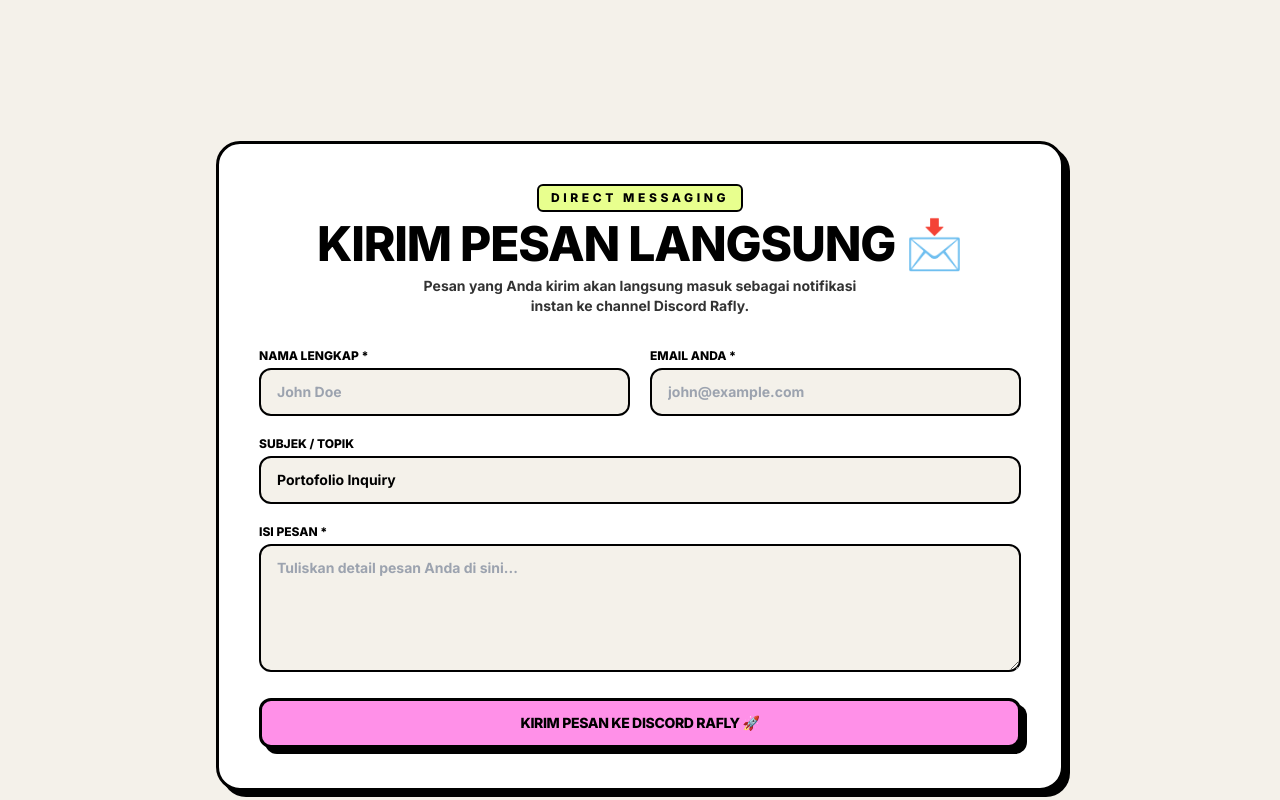
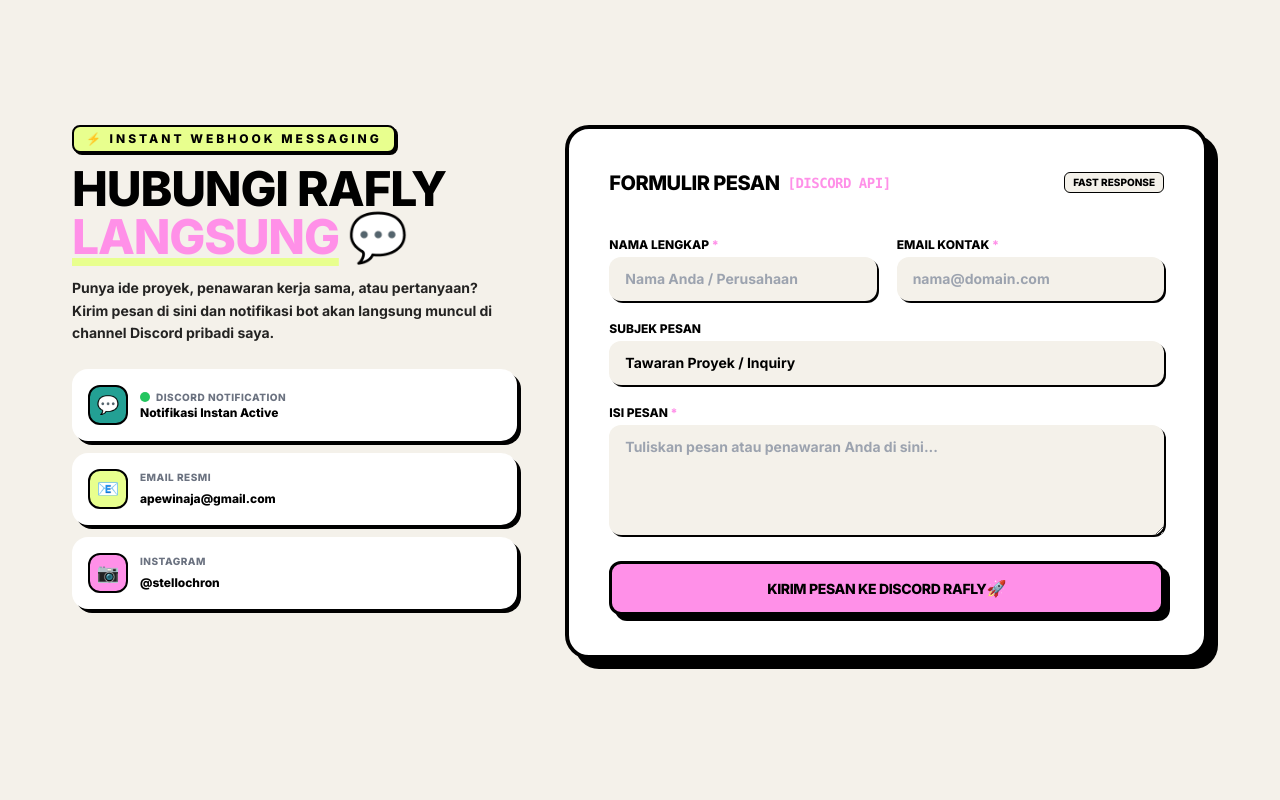
Before and after one commit to Apewww/portofolio-tailwind, a React (Create React App) app: page / in a window 1280 px wide. Shown: the part 7080-7880 px from the top of the page. Built offline with nearby package versions, Linux system fonts and the light colour scheme; no server answers.

Commit message:
refactor: remove status metric bar and overhaul direct message section UI

```diff
--- a/src/App.jsx
+++ b/src/App.jsx
@@ -8,7 +8,6 @@
 import Education from './pages/Education';
 import Certificates from './pages/Certificates';
 import ContactSection from './components/ContactSection';
-import SystemStatusWidget from './components/SystemStatusWidget';
 import Footer from './components/Footer';
 import { FontAwesomeIcon } from '@fortawesome/react-fontawesome';
 import { faCaretUp } from '@fortawesome/free-solid-svg-icons';
@@ -84,9 +83,6 @@
         <ContactSection />
       </main>
 
-      {/* Live System Health Status Bar */}
-      <SystemStatusWidget />
-
       <footer>
         <Footer />
       </footer>
--- a/src/components/ContactSection.jsx
+++ b/src/components/ContactSection.jsx
@@ -7,7 +7,7 @@
   const [formData, setFormData] = useState({
     name: '',
     email: '',
-    subject: 'Portofolio Inquiry',
+    subject: 'Tawaran Proyek / Inquiry',
     message: ''
   });
   const [status, setStatus] = useState({ loading: false, success: null, message: '' });
@@ -19,11 +19,11 @@
   const handleSubmit = async (e) => {
     e.preventDefault();
     if (!formData.name || !formData.email || !formData.message) {
-      setStatus({ loading: false, success: false, message: 'Mohon isi nama, email, dan pesan Anda!' });
+      setStatus({ loading: false, success: false, message: 'Mohon lengkapi Nama, Email, dan Isi Pesan Anda!' });
       return;
     }
 
-    setStatus({ loading: true, success: null, message: 'Mengirim pesan ke Discord...' });
+    setStatus({ loading: true, success: null, message: 'Mengirim pesan ke Discord Rafly...' });
 
     try {
       const response = await fetch(`${BACKEND_URL}/contact`, {
@@ -35,51 +35,116 @@
       const data = await response.json();
 
       if (!response.ok || data.error) {
-        throw new Error(data.error || 'Gagal mengirim pesan');
+        throw new Error(data.error || 'Gagal mengirim pesan ke server');
       }
 
       setStatus({
         loading: false,
         success: true,
-        message: '🚀 Pesan Anda telah terkirim langsung ke Discord Rafly!'
+        message: '🎉 Terima kasih! Pesan Anda telah berhasil terkirim instan ke Discord Rafly!'
       });
-      setFormData({ name: '', email: '', subject: 'Portofolio Inquiry', message: '' });
+      setFormData({ name: '', email: '', subject: 'Tawaran Proyek / Inquiry', message: '' });
     } catch (err) {
       setStatus({
         loading: false,
         success: false,
-        message: err.message || 'Gagal terhubung ke server. Pastikan backend aktif.'
+        message: err.message || 'Gagal terhubung ke server backend. Pastikan server aktif.'
       });
     }
   };
 
   return (
-    <div id="contact" className="mt-40 mb-20 max-w-4xl mx-auto px-4 sm:px-6">
+    <div id="contact" className="mt-36 mb-24 max-w-[1300px] mx-auto px-4 sm:px-6">
+      <div className="grid grid-cols-1 lg:grid-cols-12 gap-8 md:gap-12 items-start">
+
+        {/* Left Column: Context & Contact Info */}
         <motion.div
-        className="nb-card bg-white p-6 sm:p-10 relative overflow-hidden"
-        initial={{ opacity: 0, y: 30 }}
-        whileInView={{ opacity: 1, y: 0 }}
+          className="lg:col-span-5 flex flex-col gap-6"
+          initial={{ opacity: 0, x: -30 }}
+          whileInView={{ opacity: 1, x: 0 }}
           transition={{ duration: 0.6 }}
         >
-        <div className="flex flex-col items-center text-center gap-2 mb-8">
-          <span className="text-xs font-black uppercase tracking-[0.3em] bg-nb-yellow border-2 border-black px-3 py-1 rounded-md">
-            Direct Messaging
+          <div>
+            <span className="inline-block text-xs font-black uppercase tracking-[0.25em] bg-nb-yellow text-black border-2 border-black px-3 py-1 rounded-lg mb-3 shadow-[2px_2px_0px_0px_rgba(0,0,0,1)]">
+              ⚡ Instant Webhook Messaging
             </span>
-          <h2 className="text-3xl sm:text-4xl md:text-5xl font-black uppercase tracking-tight">
-            Kirim Pesan Langsung 📩
+            <h2 className="text-4xl sm:text-5xl font-black uppercase tracking-tight leading-none text-black mb-4">
+              Hubungi Rafly <br />
+              <span className="text-nb-pink underline decoration-nb-yellow decoration-8 underline-offset-4">Langsung</span> 💬
             </h2>
-          <p className="text-sm font-bold opacity-80 max-w-md">
-            Pesan yang Anda kirim akan langsung masuk sebagai notifikasi instan ke channel Discord Rafly.
+            <p className="text-sm font-bold opacity-85 leading-relaxed">
+              Punya ide proyek, penawaran kerja sama, atau pertanyaan? Kirim pesan di sini dan notifikasi bot akan langsung muncul di channel Discord pribadi saya.
             </p>
+          </div>
+
+          {/* Quick Info Badges */}
+          <div className="space-y-3">
+            <div className="p-4 bg-white border-3 border-black rounded-2xl shadow-[4px_4px_0px_0px_rgba(0,0,0,1)] flex items-center gap-3">
+              <div className="w-10 h-10 rounded-xl bg-nb-cyan border-2 border-black flex items-center justify-center text-lg flex-shrink-0">
+                💬
+              </div>
+              <div className="min-w-0">
+                <div className="flex items-center gap-1.5">
+                  <span className="relative flex h-2.5 w-2.5">
+                    <span className="animate-ping absolute inline-flex h-full w-full rounded-full bg-green-400 opacity-75"></span>
+                    <span className="relative inline-flex rounded-full h-2.5 w-2.5 bg-green-500"></span>
+                  </span>
+                  <p className="text-[10px] font-black uppercase tracking-wider text-gray-500">Discord Notification</p>
+                </div>
+                <p className="text-xs font-black truncate text-black">Notifikasi Instan Active</p>
+              </div>
+            </div>
+
+            <div className="p-4 bg-white border-3 border-black rounded-2xl shadow-[4px_4px_0px_0px_rgba(0,0,0,1)] flex items-center gap-3">
+              <div className="w-10 h-10 rounded-xl bg-nb-yellow border-2 border-black flex items-center justify-center text-lg flex-shrink-0">
+                📧
+              </div>
+              <div className="min-w-0">
+                <p className="text-[10px] font-black uppercase tracking-wider text-gray-500">Email Resmi</p>
+                <a href="mailto:apewinaja@gmail.com" className="text-xs font-black truncate text-black hover:text-nb-pink transition-colors">
+                  apewinaja@gmail.com
+                </a>
+              </div>
+            </div>
+
+            <div className="p-4 bg-white border-3 border-black rounded-2xl shadow-[4px_4px_0px_0px_rgba(0,0,0,1)] flex items-center gap-3">
+              <div className="w-10 h-10 rounded-xl bg-nb-pink border-2 border-black flex items-center justify-center text-lg flex-shrink-0">
+                📷
+              </div>
+              <div className="min-w-0">
+                <p className="text-[10px] font-black uppercase tracking-wider text-gray-500">Instagram</p>
+                <a href="https://www.instagram.com/stellochron/" target="_blank" rel="noopener noreferrer" className="text-xs font-black truncate text-black hover:text-nb-cyan transition-colors">
+                  @stellochron
+                </a>
+              </div>
+            </div>
+          </div>
+        </motion.div>
+
+        {/* Right Column: High-Contrast Neubrutalism Form */}
+        <motion.div
+          className="lg:col-span-7"
+          initial={{ opacity: 0, x: 30 }}
+          whileInView={{ opacity: 1, x: 0 }}
+          transition={{ duration: 0.6 }}
+        >
+          <div className="bg-white border-4 border-black shadow-[10px_10px_0px_0px_rgba(0,0,0,1)] rounded-3xl p-6 sm:p-8 md:p-10 relative">
+            <div className="flex items-center justify-between border-b-3 border-black pb-4 mb-6">
+              <h3 className="font-black text-xl uppercase tracking-tight text-black flex items-center gap-2">
+                Formulir Pesan <span className="text-nb-pink font-mono text-sm">[DISCORD API]</span>
+              </h3>
+              <span className="text-[10px] font-black uppercase bg-nb-cream border border-black px-2 py-0.5 rounded-md">
+                Fast Response
+              </span>
             </div>
 
             {status.message && (
               <div
-            className={`mb-6 p-4 rounded-xl border-2 border-black font-bold text-xs sm:text-sm text-center shadow-[3px_3px_0px_0px_rgba(0,0,0,1)] ${
+                className={`mb-6 p-4 rounded-xl border-3 border-black font-bold text-xs sm:text-sm text-center shadow-[4px_4px_0px_0px_rgba(0,0,0,1)] ${
                   status.success === true
-                ? 'bg-green-200 text-green-900 border-green-800'
+                    ? 'bg-green-300 text-black border-black'
                     : status.success === false
-                ? 'bg-red-200 text-red-900 border-red-800'
+                    ? 'bg-red-300 text-black border-black'
                     : 'bg-nb-cyan text-black'
                 }`}
               >
@@ -90,65 +155,86 @@
             <form onSubmit={handleSubmit} className="space-y-5">
               <div className="grid grid-cols-1 sm:grid-cols-2 gap-5">
                 <div>
-              <label className="block text-xs font-black uppercase mb-1">Nama Lengkap *</label>
+                  <label className="block text-xs font-black uppercase mb-1 text-black">
+                    Nama Lengkap <span className="text-nb-pink">*</span>
+                  </label>
                   <input
                     type="text"
                     name="name"
                     value={formData.name}
                     onChange={handleChange}
-                placeholder="John Doe"
+                    placeholder="Nama Anda / Perusahaan"
                     required
-                className="w-full px-4 py-3 border-2 border-black rounded-xl text-xs sm:text-sm font-bold bg-nb-cream focus:bg-white focus:outline-none focus:ring-2 focus:ring-black transition-colors"
+                    className="w-full px-4 py-3 border-3 border-black rounded-xl text-xs sm:text-sm font-bold bg-nb-cream focus:bg-white focus:outline-none focus:ring-2 focus:ring-nb-pink transition-colors shadow-[2px_2px_0px_0px_rgba(0,0,0,1)]"
                   />
                 </div>
                 <div>
-              <label className="block text-xs font-black uppercase mb-1">Email Anda *</label>
+                  <label className="block text-xs font-black uppercase mb-1 text-black">
+                    Email Kontak <span className="text-nb-pink">*</span>
+                  </label>
                   <input
                     type="email"
                     name="email"
                     value={formData.email}
                     onChange={handleChange}
-                placeholder="john@example.com"
+                    placeholder="nama@domain.com"
                     required
-                className="w-full px-4 py-3 border-2 border-black rounded-xl text-xs sm:text-sm font-bold bg-nb-cream focus:bg-white focus:outline-none focus:ring-2 focus:ring-black transition-colors"
+                    className="w-full px-4 py-3 border-3 border-black rounded-xl text-xs sm:text-sm font-bold bg-nb-cream focus:bg-white focus:outline-none focus:ring-2 focus:ring-nb-pink transition-colors shadow-[2px_2px_0px_0px_rgba(0,0,0,1)]"
                   />
                 </div>
               </div>
 
               <div>
-            <label className="block text-xs font-black uppercase mb-1">Subjek / Topik</label>
+                <label className="block text-xs font-black uppercase mb-1 text-black">
+                  Subjek Pesan
+                </label>
                 <input
                   type="text"
                   name="subject"
                   value={formData.subject}
                   onChange={handleChange}
                   placeholder="Tawaran Proyek / Pertanyaan"
-              className="w-full px-4 py-3 border-2 border-black rounded-xl text-xs sm:text-sm font-bold bg-nb-cream focus:bg-white focus:outline-none focus:ring-2 focus:ring-black transition-colors"
+                  className="w-full px-4 py-3 border-3 border-black rounded-xl text-xs sm:text-sm font-bold bg-nb-cream focus:bg-white focus:outline-none focus:ring-2 focus:ring-nb-pink transition-colors shadow-[2px_2px_0px_0px_rgba(0,0,0,1)]"
                 />
               </div>
 
               <div>
-            <label className="block text-xs font-black uppercase mb-1">Isi Pesan *</label>
+                <label className="block text-xs font-black uppercase mb-1 text-black">
+                  Isi Pesan <span className="text-nb-pink">*</span>
+                </label>
                 <textarea
                   name="message"
-              rows={5}
+                  rows={4}
                   value={formData.message}
                   onChange={handleChange}
-              placeholder="Tuliskan detail pesan Anda di sini..."
+                  placeholder="Tuliskan pesan atau penawaran Anda di sini..."
                   required
-              className="w-full px-4 py-3 border-2 border-black rounded-xl text-xs sm:text-sm font-bold bg-nb-cream focus:bg-white focus:outline-none focus:ring-2 focus:ring-black transition-colors"
+                  className="w-full px-4 py-3 border-3 border-black rounded-xl text-xs sm:text-sm font-bold bg-nb-cream focus:bg-white focus:outline-none focus:ring-2 focus:ring-nb-pink transition-colors shadow-[2px_2px_0px_0px_rgba(0,0,0,1)] resize-y min-h-[110px]"
                 />
               </div>
 
               <button
                 type="submit"
                 disabled={status.loading}
-            className="w-full nb-button-primary py-4 text-sm flex items-center justify-center gap-2 cursor-pointer disabled:opacity-50"
+                className="w-full nb-button-primary py-4 text-xs sm:text-sm font-black uppercase tracking-wider flex items-center justify-center gap-2 cursor-pointer disabled:opacity-50 transition-all hover:bg-nb-yellow"
               >
-            {status.loading ? 'Mengirim Pesan...' : 'Kirim Pesan Ke Discord Rafly 🚀'}
+                {status.loading ? (
+                  <>
+                    <span className="animate-spin inline-block border-2 border-black border-t-transparent rounded-full w-4 h-4"></span>
+                    <span>Mengirim Ke Discord...</span>
+                  </>
+                ) : (
+                  <>
+                    <span>Kirim Pesan Ke Discord Rafly</span>
+                    <span className="text-base">🚀</span>
+                  </>
+                )}
               </button>
             </form>
+          </div>
         </motion.div>
+
+      </div>
     </div>
   );
 }
```
Lines whose indentation alone changed are shown as unchanged.
